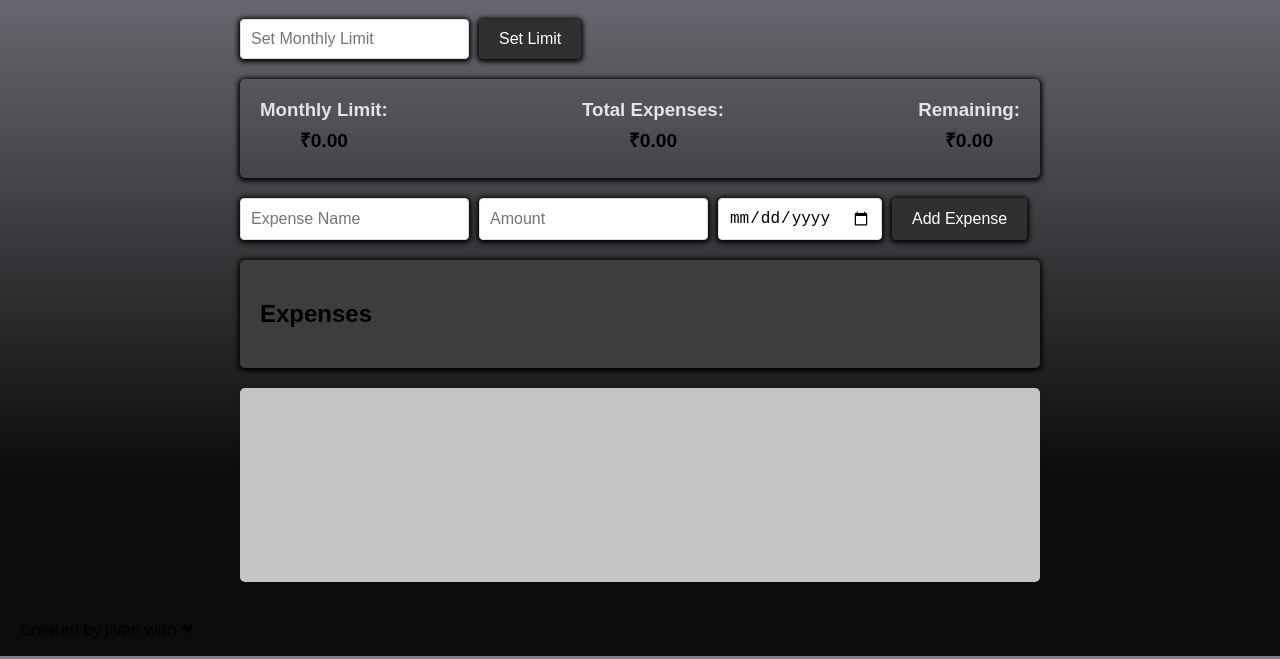
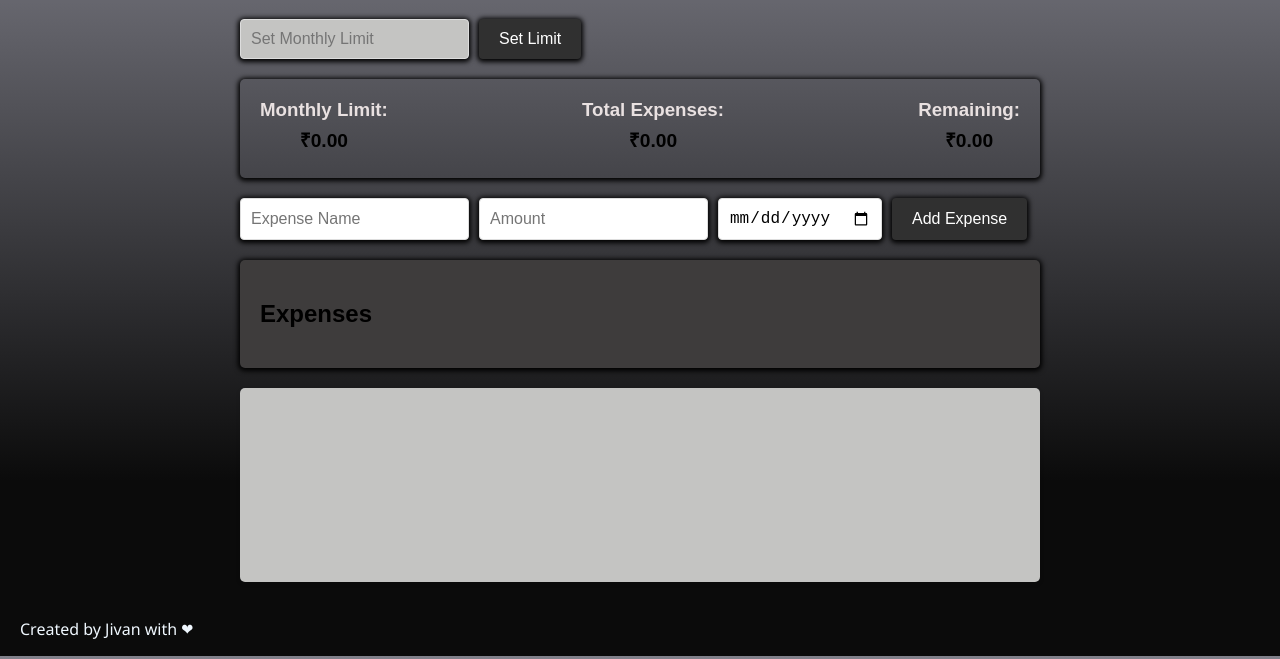
Before and after one commit to Jivan052/ExpenseTracker, a plain HTML site: page Webapp/index.html in a window 1280 px wide. Shown: the part 141-800 px from the top of the page. Drawn offline with nearby package versions, Linux system fonts and the light colour scheme.

Commit message:
Update index.html
added one extra class : child-box

```diff
--- a/Webapp/index.html
+++ b/Webapp/index.html
@@ -18,7 +18,7 @@
 
         <!-- Monthly Limit Section -->
         <div class="limit-container">
-            <input type="number" id="monthlyLimit" placeholder="Set Monthly Limit">
+            <input class="child-box" type="number" id="monthlyLimit" placeholder="Set Monthly Limit">
             <button id="setLimit">Set Limit</button>
         </div>
 
@@ -59,7 +59,7 @@
     </div>
     <footer>
         <div>
-            <p
+            <p class="creater-name"
             style="font-family:'Segoe UI', Tahoma, Geneva, Verdana, sans-serif;
             margin-left: 20px;
             ">Created by Jivan with ❤</p>
```
